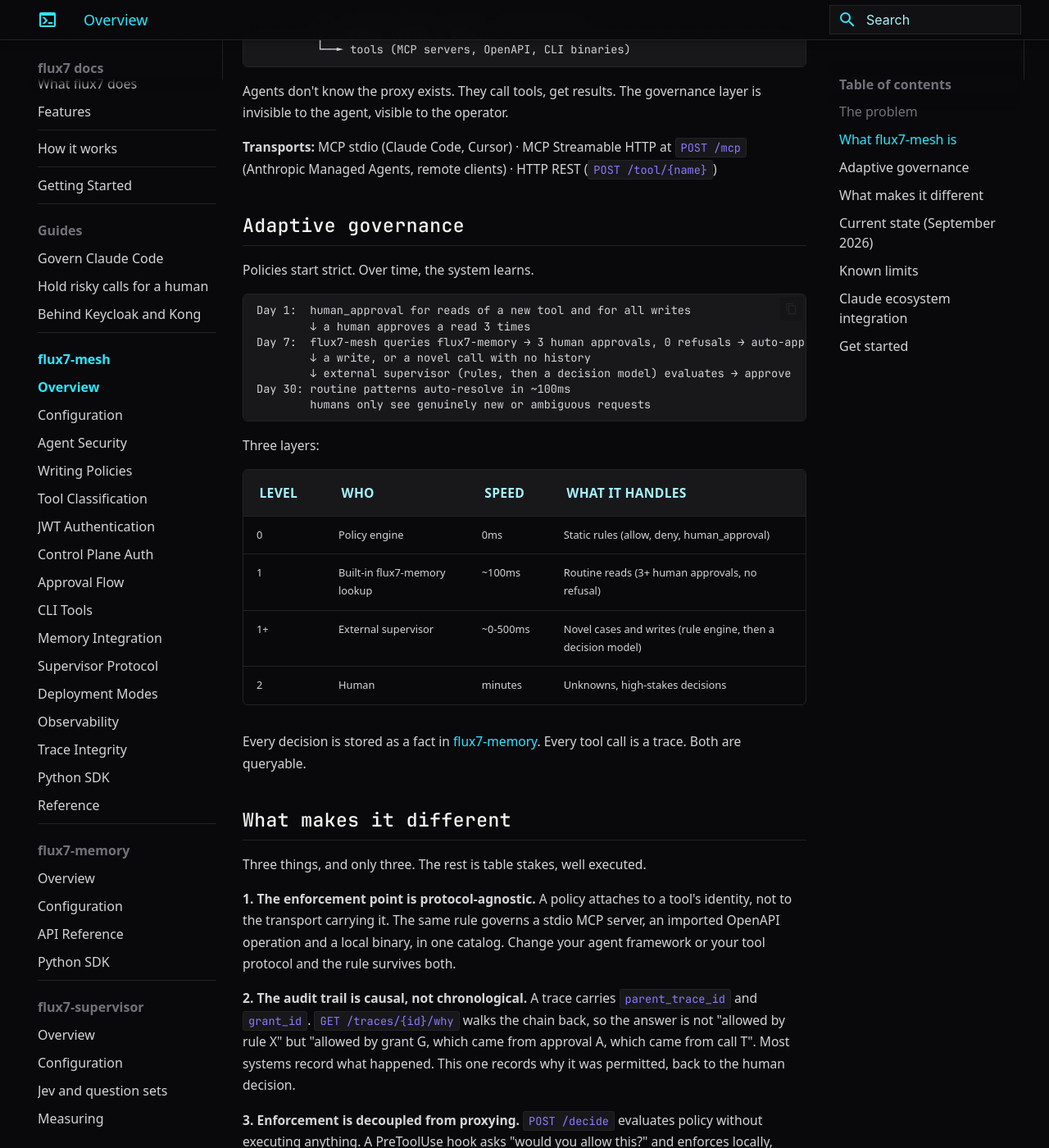
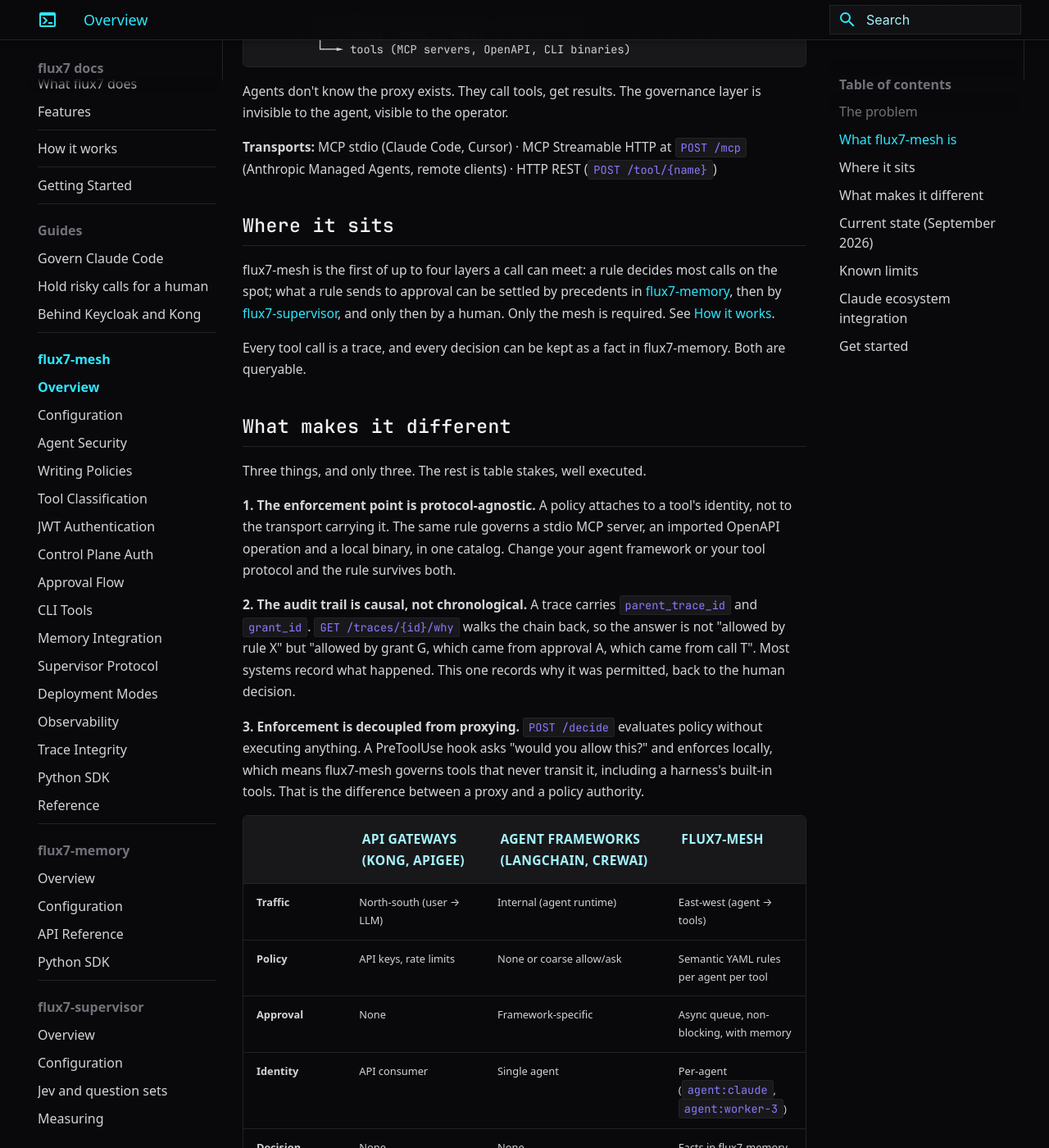
Before and after one commit to KTCrisis/flux7-docs, an MkDocs documentation site: the page built from docs/mesh7/index.md, in a window 1280 px wide and 1400 px high, scrolled down 918 px. Shown: the whole window at 82% size. Built offline with MkDocs 1.6.1 and Material for MkDocs 9.7.7, drawn with Linux system fonts in a browser that asks for light colours; some web fonts are replaced; some of the changed text lies outside the part shown.

Commit message:
docs: one source for the precedent rule, mesh7 overview at v0.17.2
Co-Authored-By: Claude Opus 5.5 (1M context) <noreply@anthropic.com>
Claude-Session: https://claude.ai/code/session_015sCEoLuJcrMipNLkeBYDLr

````diff
--- a/docs/mesh7/index.md
+++ b/docs/mesh7/index.md
@@ -30,30 +30,16 @@ Agents don't know the proxy exists. They call tools, get results. The governance
 
 **Transports:** MCP stdio (Claude Code, Cursor) · MCP Streamable HTTP at `POST /mcp` (Anthropic Managed Agents, remote clients) · HTTP REST (`POST /tool/{name}`)
 
-## Adaptive governance
+## Where it sits
 
-Policies start strict. Over time, the system learns.
+flux7-mesh is the first of up to four layers a call can meet: a rule decides
+most calls on the spot; what a rule sends to approval can be settled by
+precedents in [flux7-memory](../mem7/index.md), then by
+[flux7-supervisor](../sup7/index.md), and only then by a human. Only the mesh
+is required. See [How it works](../how-it-works.md).
 
-```
-Day 1:  human_approval for reads of a new tool and for all writes
-        ↓ a human approves a read 3 times
-Day 7:  flux7-mesh queries flux7-memory → 3 human approvals, 0 refusals → auto-approve (reads only)
-        ↓ a write, or a novel call with no history
-        ↓ external supervisor (rules, then a decision model) evaluates → approve
-Day 30: routine patterns auto-resolve in ~100ms
-        humans only see genuinely new or ambiguous requests
-```
-
-Three layers:
-
-| Level | Who | Speed | What it handles |
-|-------|-----|-------|-----------------|
-| 0 | Policy engine | 0ms | Static rules (allow, deny, human_approval) |
-| 1 | Built-in flux7-memory lookup | ~100ms | Routine reads (3+ human approvals, no refusal) |
-| 1+ | External supervisor | ~0-500ms | Novel cases and writes (rule engine, then a decision model) |
-| 2 | Human | minutes | Unknowns, high-stakes decisions |
-
-Every decision is stored as a fact in [flux7-memory](https://github.com/KTCrisis/flux7-memory). Every tool call is a trace. Both are queryable.
+Every tool call is a trace, and every decision can be kept as a fact in
+flux7-memory. Both are queryable.
 
 ## What makes it different
 
@@ -78,7 +64,7 @@ Closest comparable: Microsoft Agent Governance Toolkit. But middleware vs sideca
 
 ## Current state (September 2026)
 
-- **v0.16.0** — 412 Go test functions across 17 packages, race clean, plus 77 Python SDK tests
+- **v0.17.2** — 454 Go test functions across 18 packages, plus 80 Python SDK tests
 - **Import** — MCP servers over stdio, SSE and Streamable HTTP (`transport: streamable-http` for hosted upstreams); OpenAPI specs (URL or file); CLI binaries whose `default_action` acts as a tightening-only floor under the dispatcher
 - **Export** — MCP stdio + MCP Streamable HTTP + HTTP REST
 - **Governance** — YAML policies, glob patterns, numeric conditions and string operators (`contains`, `not_contains`, `starts_with`, `not_starts_with`) on arguments, per-agent policy files, specificity sort, hot-reload
@@ -91,7 +77,7 @@ Closest comparable: Microsoft Agent Governance Toolkit. But middleware vs sideca
 - **Durable state** — approvals and grants persisted in SQLite, survive restarts (`storage_path: state.db`)
 - **Auto-proxy** — in MCP mode, detects a running instance and becomes a thin stdio→HTTP shuttle (zero config change, removes the port conflict between clients)
 - **Daemon mode** — `mesh7 serve` runs as a persistent daemon, MCP clients auto-proxy to it
-- **Python SDK** — `pip install flux7-mesh` v0.6.0 — `AgentMesh(token=...)` for JWT identity, GovernedToolkit (namespace-qualified tool names), MeshHooks (Anthropic Agent SDK), and `mesh7-hook` for the Claude Code CLI
+- **Python SDK** — `pip install flux7-mesh` v0.6.1 — `AgentMesh(token=...)` for JWT identity, GovernedToolkit (namespace-qualified tool names), MeshHooks (Anthropic Agent SDK), and `mesh7-hook` for the Claude Code CLI
 - **Integrations** — [flux7-memory](https://github.com/KTCrisis/flux7-memory) (decision persistence + auto-approve), [flux7-console](https://github.com/KTCrisis/flux7-console) (dashboard + governance UI), [flux7-supervisor](https://github.com/KTCrisis/flux7-supervisor) (L1 evaluation agent)
 - **Next** — claim-based policy conditions, semantic conditions beyond text matching
 
````
Also changed, not shown: docs/console/system-design.md (+1 -6 lines), docs/evaluate/index.md (+3 -2 lines), docs/how-it-works.md (+3 -4 lines).
